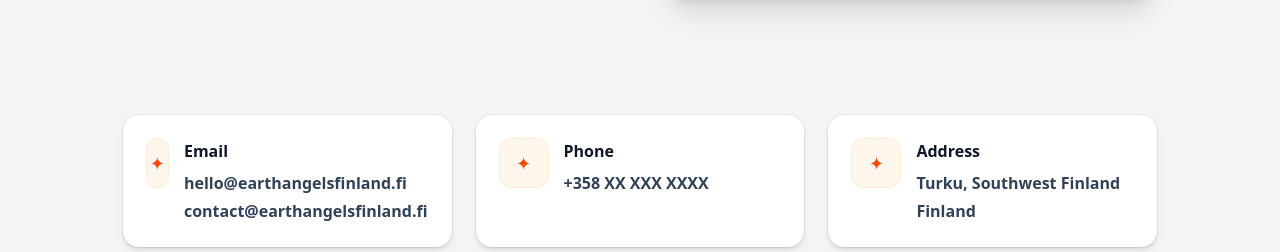
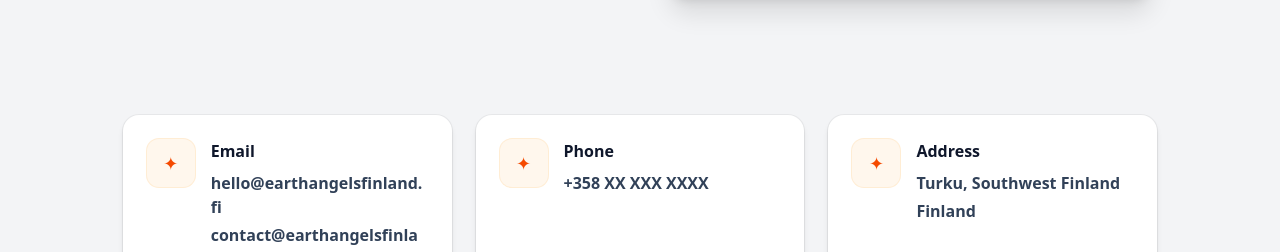
Before and after one commit to devExponent/EarthAngelsFinland, a React (Vite) app: page /contact in a window 1280 px wide. Shown: the part 700-952 px from the top of the page. Built offline with nearby package versions, Linux system fonts and the light colour scheme; no server answers.

Commit message:
amending

```diff
--- a/src/pages/contact/Contactform.tsx
+++ b/src/pages/contact/Contactform.tsx
@@ -102,8 +102,7 @@ export default function ContactForm() {
           </div>
         </div>
 
-        {/* Bottom info cards */}
-        <div className="mt-10 pt-15 grid gap-6 md:mt-14 md:grid-cols-3">
+        <div className="mt-10 pt-15 grid gap-6 md:mt-14 md:grid-cols-2 lg:grid-cols-3">
           <InfoCard
             title={t("contact.cards.email.title", "Email")}
             lines={[
@@ -132,16 +131,20 @@ function InfoCard({ title, lines }: { title: string; lines: string[] }) {
   return (
     <div className="rounded-2xl bg-white p-6 shadow-md ring-1 ring-black/5">
       <div className="flex items-start gap-4">
-        <div className="grid h-12 w-12 place-items-center rounded-xl bg-orange-50 text-orange-600 ring-1 ring-orange-100">
+        <div className="grid h-12 w-12 shrink-0 place-items-center rounded-xl bg-orange-50 text-orange-600 ring-1 ring-orange-100">
           <span className="text-lg">✦</span>
         </div>
 
-        <div>
+        {/* ✅ min-w-0 allows this flex child to shrink and wrap [web:1360] */}
+        <div className="min-w-0">
           <h3 className="text-base font-extrabold text-slate-900">{title}</h3>
 
+          {/* ✅ break-all guarantees emails won’t overflow [web:1270] */}
           <div className="mt-2 space-y-1 text-base font-semibold text-slate-700">
             {lines.map((l) => (
-              <p key={l}>{l}</p>
+              <p key={l} className="break-all">
+                {l}
+              </p>
             ))}
           </div>
         </div>
```
